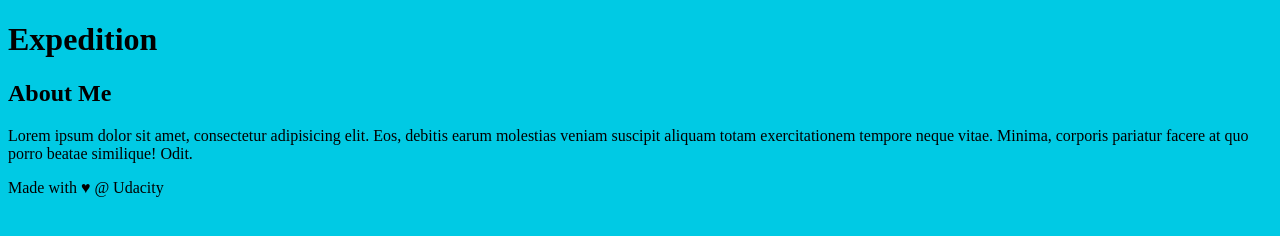
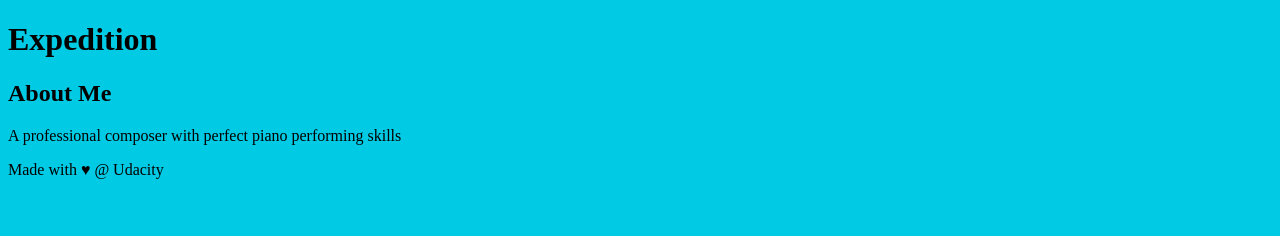
Before and after one commit to asnota/new-git-project, a plain HTML site: page index.html in a window 1280 px wide. Drawn offline with Linux system fonts and the light colour scheme.

Commit message:
Added content to sidebar

```diff
--- a/index.html
+++ b/index.html
@@ -20,7 +20,7 @@
    <aside>
        <h2>About Me</h2>
 
-       <p>Lorem ipsum dolor sit amet, consectetur adipisicing elit. Eos, debitis earum molestias veniam suscipit aliquam totam exercitationem tempore neque vitae. Minima, corporis pariatur facere at quo porro beatae similique! Odit.</p>
+       <p>A professional composer with perfect piano performing skills</p>
    </aside>
 
    <footer>
```
